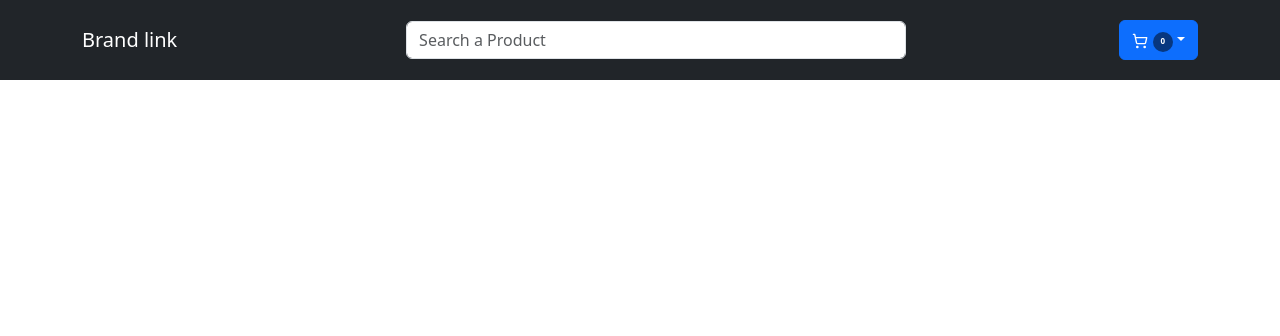
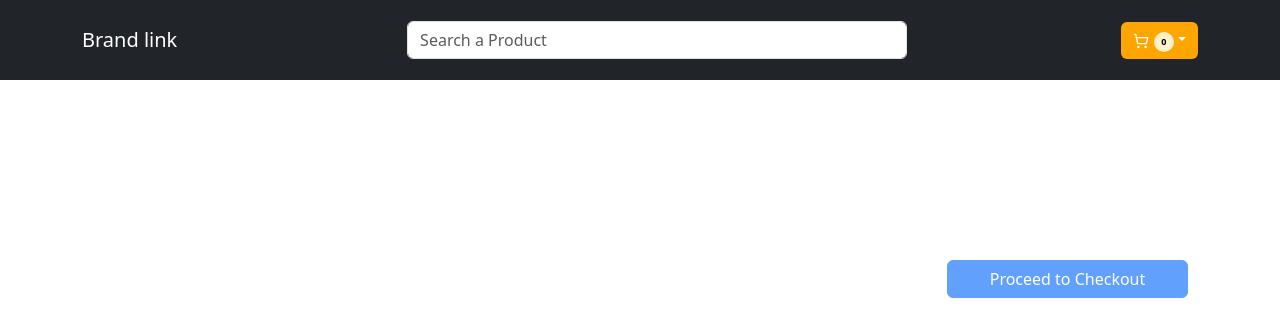
Before and after one commit to sunnymes4/react-learning, a React (Create React App) app in the folder shopping-cart/: page /cart in a window 1280 px wide. Shown: the top 336 px of the page. Built offline with nearby package versions, Linux system fonts and the light colour scheme.

Commit message:
cart list page created and some styling changes

```diff
--- a/shopping-cart/src/components/Cart.js
+++ b/shopping-cart/src/components/Cart.js
@@ -1,10 +1,93 @@
-import React from 'react'
+import React, { useEffect, useState } from 'react'
+import { ListGroup, Button, Row, Container, Col, Image, Form } from 'react-bootstrap'
+
+import { AiFillDelete } from 'react-icons/ai'
+import { CartState } from '../context/context'
+import Ratings from './Ratings'
 
 function Cart() {
+  const {state, dispatch} = CartState();
+  const [total, setTotal] = useState();
+
+  useEffect(() => {
+    setTotal(state.cart.reduce((acc, prod) => acc+Number(prod.price)*prod.qty, 0))
+  }, [state.cart])
   return (
-    <div>
-      Cart
-    </div>
+    <>
+    <Container className='homeContainer'>
+      <Row>
+        <Col className='cartList' sm={9}>
+          <ListGroup as="ol" numbered>
+            {
+              state.cart.map(prod => (
+                <>
+
+                  <ListGroup.Item key={prod.id}>
+                  <Row>
+                    <Col md={2}>
+                      <Image src={prod.image} alt={prod.name} fluid rounded />
+                    </Col>
+                    <Col md={2}>
+                      <span>{prod.name}</span>
+                    </Col>
+                    <Col md={2}>₹ {prod.price}</Col>
+                    <Col md={2}>
+                      <Ratings rating={prod.ratings} />
+                    </Col>
+                    <Col md={2}>
+                      <Form.Control
+                        as="select"
+                        value={prod.qty}
+                        onChange={(e) =>
+                          dispatch({
+                            type: "CHANGE_CART_QTY",
+                            payload: {
+                              id: prod.id,
+                              qty: e.target.value,
+                            },
+                          })
+                        }
+                      >
+                        {[...Array(prod.inStock).keys()].map((x) => (
+                          <option key={x + 1}>{x + 1}</option>
+                        ))}
+                      </Form.Control>
+                    </Col>
+                    <Col md={2}>
+                      <Button
+                        type="button"
+                        variant="light"
+                        onClick={() =>
+                          dispatch({
+                            type: "REMOVE_FROM_CART",
+                            payload: prod,
+                          })
+                        }
+                      >
+                        <AiFillDelete fontSize="20px" />
+                      </Button>
+                    </Col>
+                  </Row>
+                </ListGroup.Item>
+                </>
+              ))
+            }
+          </ListGroup>
+        </Col>
+        <Col sm={3}>
+          <div className="filters summary">
+            <span className="title">Subtotal ({state.cart.length}) items</span>
+            <span style={{ fontWeight: 700, fontSize: 20 }}>Total: ₹ {total}</span>
+            <Button type="button" disabled={state.cart.length === 0}>
+              Proceed to Checkout
+            </Button>
+          </div>
+        </Col>
+      </Row>
+
+    </Container>
+
+    </>
   )
 }
 
--- a/shopping-cart/src/components/Filters.js
+++ b/shopping-cart/src/components/Filters.js
@@ -1,9 +1,64 @@
 import React from 'react'
+import Form from 'react-bootstrap/Form'
+import Button from 'react-bootstrap/Button'
+import {AiFillStar, AiOutlineStar} from 'react-icons/ai'
+import { CartState } from '../context/context'
 
-function Filters() {
+function Filters({rating}) {
+  const {state, dispatch} = CartState();
   return (
-    <div>
-      Filters
+    <div className="filters">
+      <span className="title">Filter Products</span>
+      <span>
+        <Form.Check
+          inline
+          name='ascDesc'
+          label="Asceending"
+          type='radio'
+          onChange={() => {
+
+          }}
+        />
+      </span>
+      <span>
+        <Form.Check
+          inline
+          name='ascDesc'
+          label="Descending"
+          type='radio'
+        />
+      </span>
+      <span>
+        <Form.Check
+          inline
+          name='filter'
+          label="Include Out of Stock"
+          type='checkbox'
+        />
+      </span>
+      <span>
+        <Form.Check
+          inline
+          name='filter'
+          label="Fast Delivery Only"
+          type='checkbox'
+        />
+      </span>
+      <span>
+        <label>Ratings : </label>
+        {
+          [...Array(5)].map((_, i) => (
+              <span key={i}>
+                  {rating > i ? ( <AiFillStar fontSize="15px" />) : ( <AiOutlineStar fontSize="15px" />)}
+              </span>
+          ))
+        }
+      </span>
+      <Button
+        variant="warning"
+      >
+        Clear Filters
+      </Button>
     </div>
   )
 }
--- a/shopping-cart/src/components/Header.js
+++ b/shopping-cart/src/components/Header.js
@@ -35,8 +35,8 @@ function Header() {
                     </FormControl>
                 </Navbar.Text>
                 <Nav>
-                    <Dropdown>
-                        <Dropdown.Toggle varient='success'>
+                    <Dropdown >
+                        <Dropdown.Toggle varient='warning'>
                             <LuShoppingCart/>
                             <Badge>{state.cart.length}</Badge>
                         </Dropdown.Toggle>
@@ -65,9 +65,7 @@ function Header() {
                                     <span style={{padding: '10px'}}>Cart is Empty</span>
                                 )
                             }
-
                             {
-
                                 state.cart.length > 0 ? (
                                     <button
                                         type="button"
--- a/shopping-cart/src/components/Home.js
+++ b/shopping-cart/src/components/Home.js
@@ -10,7 +10,7 @@ function Home() {
   return (
     <>
         <Container>
-            <Row style={{paddingTop: '75px'}} className='homeContainer'>
+            <Row className='homeContainer'>
                 <Col className='filtersContainer'>
                     <Filters/>
                 </Col>
--- a/shopping-cart/src/components/styles.css
+++ b/shopping-cart/src/components/styles.css
@@ -47,12 +47,26 @@
 
 .topbar .dropdown-toggle span {
     margin-left: 5px;
-    font-size: 8px;
-    background: #07377f!important;
+    font-size: 9px;
+    background: #fff2ca!important;
+    color: black;
     padding: 5px;
     border-radius: 50%;
     width: 20px;
     height: 20px;
+}
+
+.topbar .dropdown-toggle {
+    background-color: orange;
+    border: none;
+}
+
+.topbar .dropdown-toggle:hover, .topbar .dropdown-toggle:active {
+    background-color: rgb(226, 154, 20);
+}
+
+.topbar > .dropdown-toggle::after {
+    display: none;
 }
 
 .topbar .dropdown-item p {
@@ -83,16 +97,31 @@
 
 .filtersContainer {
     position: fixed;
-    top: 82px;
+    top: 97px;
     bottom: 0;
     left: 6%;
     width: 22%!important;
-    background-color: #eeeeee;;
+    background-color: #212529;
     overflow-y: auto;
 }
 
 .homeContainer {
     position: relative;
+    height: 100vh;
+    padding-top: 90px;
+}
+
+.filters {
+    color: #ffffff;
     display: flex;
-    height: 100vh;
-}
+    flex-direction: column;
+    margin: 10px;
+  }
+
+  .filters > span {
+    padding-bottom: 20px;
+  }
+
+  .title {
+    font-size: 30px;
+  }
--- a/shopping-cart/src/context/reducer.js
+++ b/shopping-cart/src/context/reducer.js
@@ -3,7 +3,7 @@ export const CartReducer = (state, action) => {
         case 'ADD_TO_CART':
             return {
                 ...state,
-                cart: [...state.cart, {...action.payload}]
+                cart: [...state.cart, {...action.payload, qty: 1}]
             };
         case 'REMOVE_FROM_CART':
             return {
@@ -15,4 +15,21 @@ export const CartReducer = (state, action) => {
     }
 }
 
+export const FilterReducer = (state, action) => {
+    switch(action.type) {
+        case 'SORT_BY_ASC':
+            return {
+                ...state,
+                cart: state.cart.sort((a,b) => (a.name > b.name))
+            }
+        case 'SORT_BY_DESC':
+            return {
+                ...state,
+                cart: state.cart.sort((a,b) => (b.name > a.name))
+            }
+        default:
+            return state
+    }
+}
+
 //export default CartReducer
```
Lines whose indentation alone changed are shown as unchanged.
